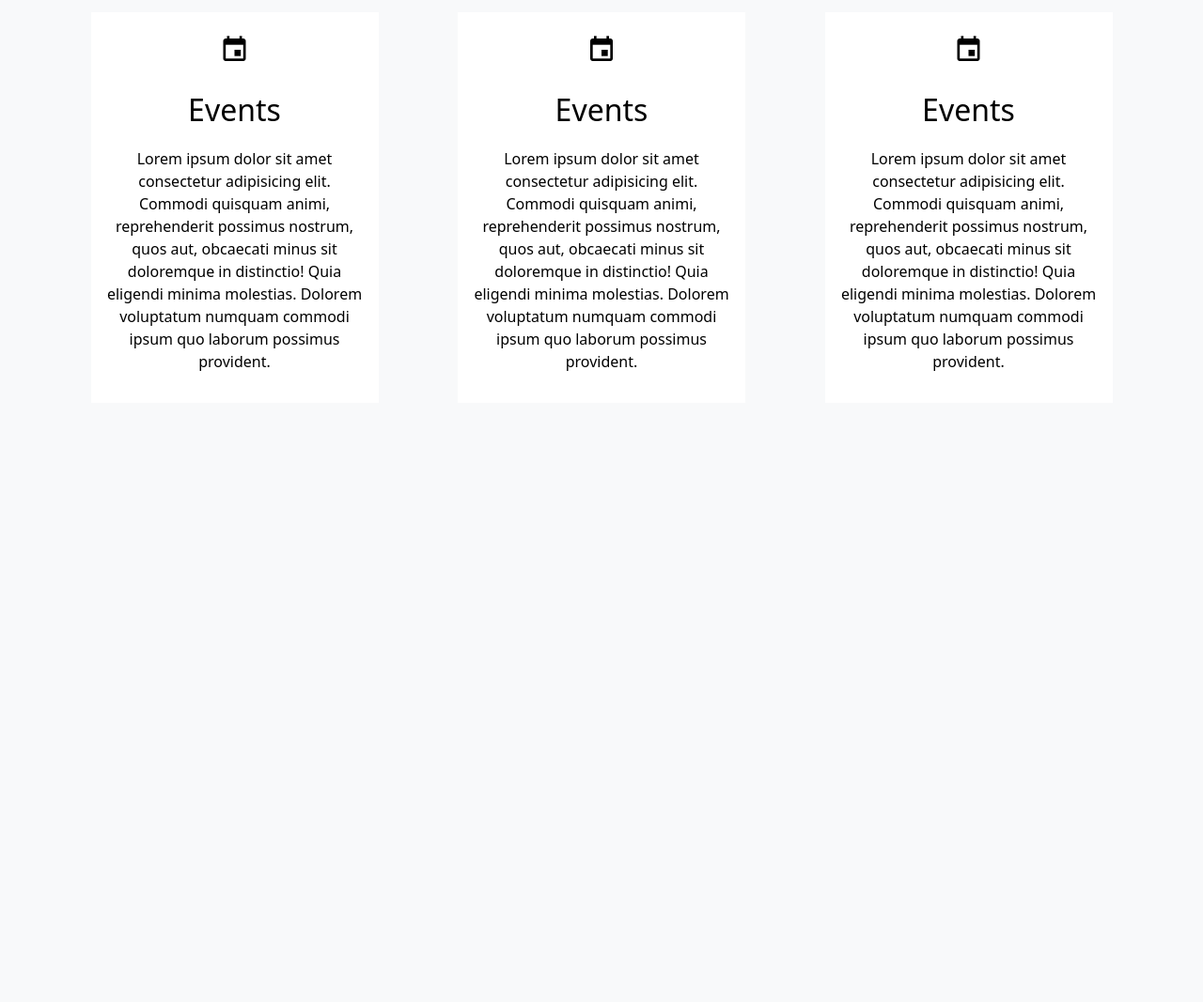
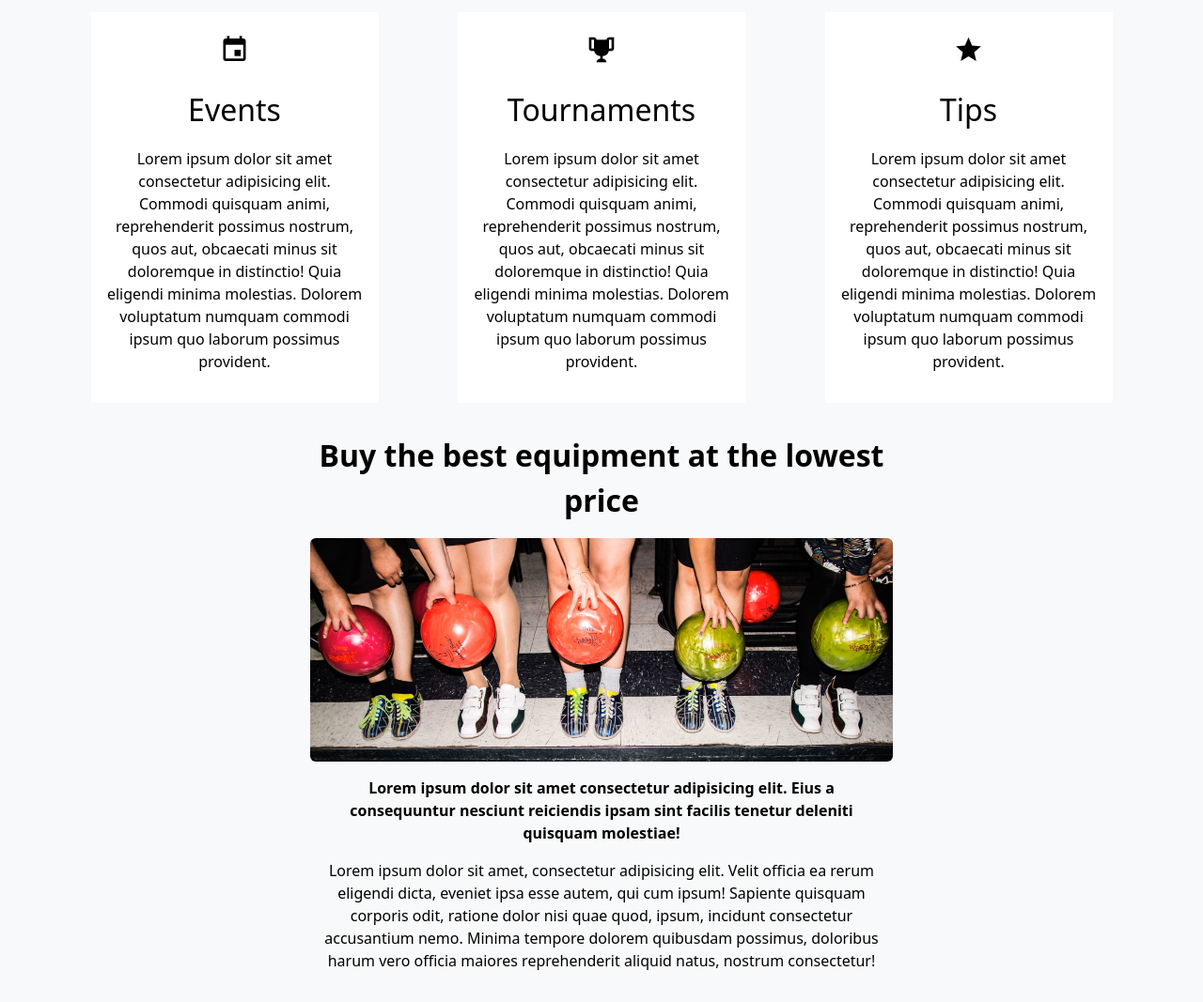
Before and after one commit to MeganHancock/clone-site, a plain HTML site: page index.html in a window 1280 px wide. Shown: the part 412-1479 px from the top of the page at 94% size. Before the commit the page ends 873 px from the top, so only its background shows below. Drawn offline with nearby package versions, Linux system fonts and the light colour scheme.

Commit message:
section 4/7

```diff
--- a/index.html
+++ b/index.html
@@ -32,7 +32,7 @@
             <section class="container">
                 <div class="row">
                     <div class="col-12 d-flex justify-content-center">
-                        <img src="assets/bowling-pins.png" alt="bowling pins">
+                        <img src="assets/bowling-pins.png" class="img-fluid" alt="bowling pins">
                     </div>
                 </div>
             </section>
@@ -49,8 +49,8 @@
                             provident.</p>
                     </div>
                     <div class="col-12 col-md-3 bg-white m-3 text-center p-3">
-                        <i class="text-center mdi mdi-calendar fs-2 "></i>
-                        <p class="fs-2 bg-white m-3 text-center">Events</p>
+                        <i class="text-center mdi mdi-trophy fs-2 "></i>
+                        <p class="fs-2 bg-white m-3 text-center">Tournaments</p>
                         <p class="text-left">Lorem ipsum dolor sit amet consectetur adipisicing elit. Commodi quisquam
                             animi,
                             reprehenderit possimus nostrum, quos aut, obcaecati minus sit doloremque in distinctio! Quia
@@ -58,8 +58,8 @@
                             provident.</p>
                     </div>
                     <div class="col-12 col-md-3 bg-white m-3 text-center p-3">
-                        <i class="text-center mdi mdi-calendar fs-2 "></i>
-                        <p class="fs-2 bg-white m-3 text-center">Events</p>
+                        <i class="text-center mdi mdi-star fs-2 "></i>
+                        <p class="fs-2 bg-white m-3 text-center">Tips</p>
                         <p>Lorem ipsum dolor sit amet consectetur adipisicing elit. Commodi quisquam animi,
                             reprehenderit possimus nostrum, quos aut, obcaecati minus sit doloremque in distinctio! Quia
                             eligendi minima molestias. Dolorem voluptatum numquam commodi ipsum quo laborum possimus
@@ -67,6 +67,37 @@
                     </div>
                 </div>
             </section>
+
+            <section class="container-fluid text-center ">
+                <div class="row mx-md-5 justify-content-center">
+
+                    <div class="col-12 col-md-7 mt-3">
+                        <p class="fw-bold fs-2">Buy the best equipment at the lowest price</p>
+                    </div>
+
+                    <div class="col-12 col-md-7 ">
+                        <img src="assets/five-bowlers.jpg" class="img-fluid rounded "
+                            alt="five people with bowling balls">
+                    </div>
+
+                    <div class="col-12 col-md-7">
+                        <p class="fw-bold fs-6 m-3">Lorem ipsum dolor sit amet consectetur adipisicing elit. Eius a
+                            consequuntur
+                            nesciunt reiciendis ipsam sint facilis tenetur deleniti quisquam molestiae!</p>
+                    </div>
+
+                    <div class="col-12 col-md-7">
+                        <p>Lorem ipsum dolor sit amet, consectetur adipisicing elit. Velit officia ea rerum eligendi
+                            dicta, eveniet ipsa esse autem, qui cum ipsum! Sapiente quisquam corporis odit, ratione
+                            dolor nisi quae quod, ipsum, incidunt consectetur accusantium nemo. Minima tempore dolorem
+                            quibusdam possimus, doloribus harum vero officia maiores reprehenderit aliquid natus,
+                            nostrum consectetur!</p>
+                    </div>
+
+                </div>
+            </section>
+
+
     </header>
 
 
```
Also changed, not shown: assets/five-bowlers.jpg (added).
